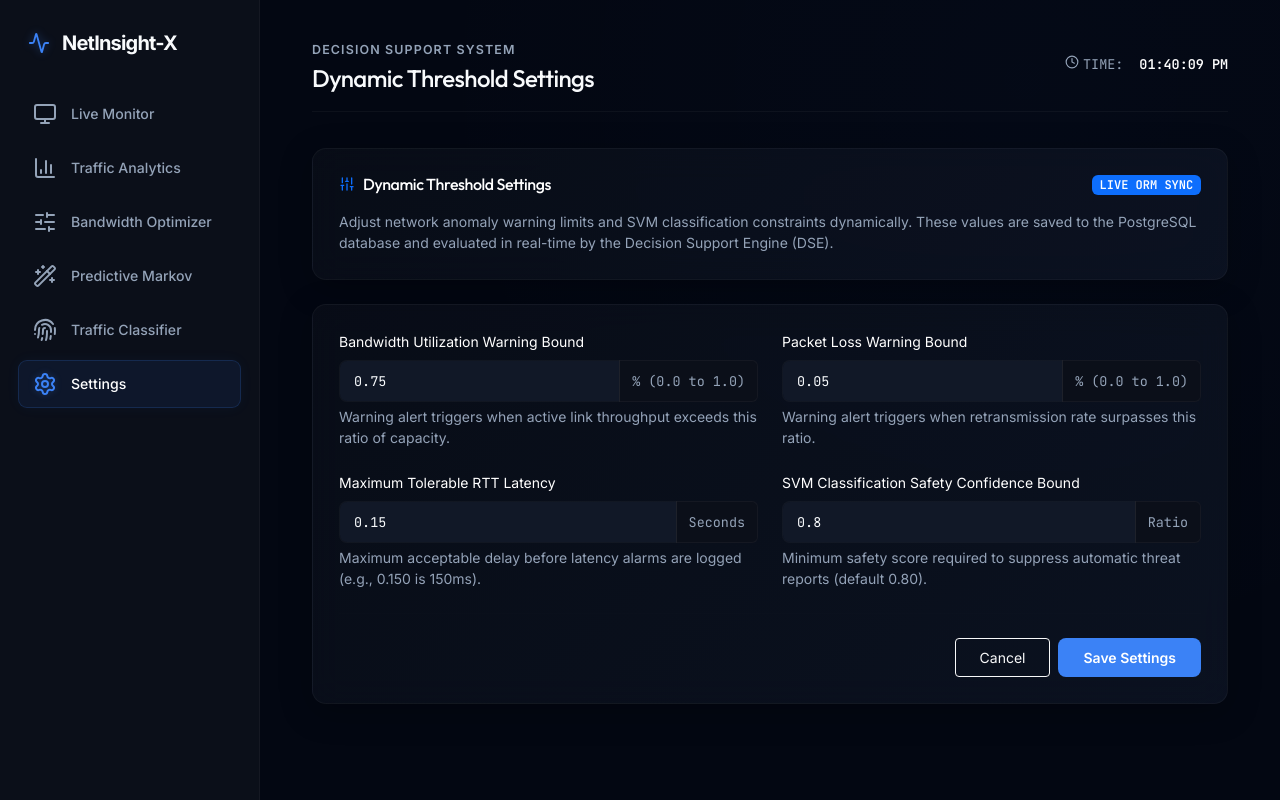
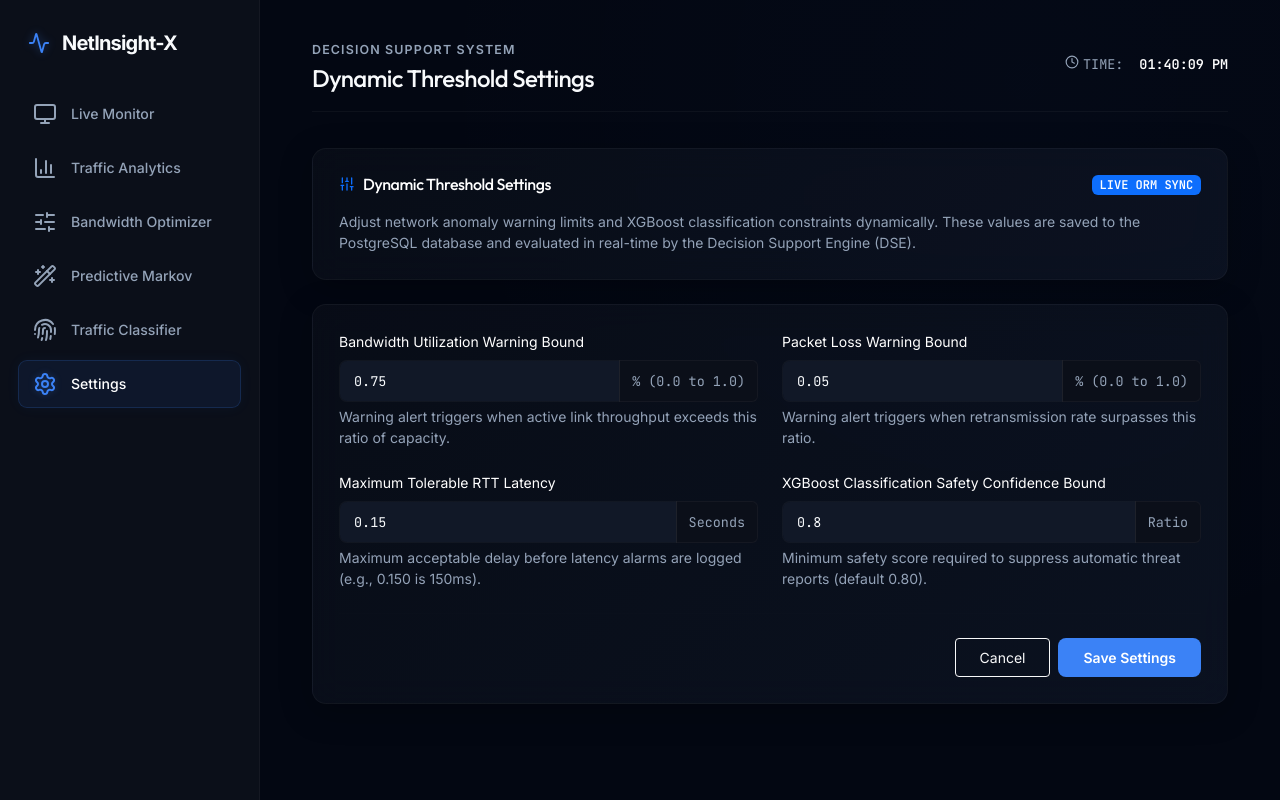
Before and after one commit to raghuramch028/NetInsight-X, a Django app: page /settings/ in a window 1280 px wide. Run offline with Django 4.2, Linux system fonts and the light colour scheme; data comes from the database, SQL or seed files in the repository; some libraries are stand-ins or nearby versions.

Commit message:
chore: systematically clean up remaining user-facing references to SVM to refer to XGBoost

```diff
--- a/netinsight/dashboard/templates/dashboard/settings.html
+++ b/netinsight/dashboard/templates/dashboard/settings.html
@@ -11,7 +11,7 @@
         <span class="badge bg-primary font-mono" style="font-size: 0.75rem;">LIVE ORM SYNC</span>
     </div>
     <p class="text-secondary small mb-0">
-        Adjust network anomaly warning limits and SVM classification constraints dynamically. These values are saved to the PostgreSQL database and evaluated in real-time by the Decision Support Engine (DSE).
+        Adjust network anomaly warning limits and XGBoost classification constraints dynamically. These values are saved to the PostgreSQL database and evaluated in real-time by the Decision Support Engine (DSE).
     </p>
 </div>
 
@@ -49,9 +49,9 @@
                 <div class="form-text text-secondary small mt-1">Maximum acceptable delay before latency alarms are logged (e.g., 0.150 is 150ms).</div>
             </div>
 
-            <!-- SVM Confidence Threshold -->
+            <!-- XGBoost Confidence Threshold -->
             <div class="col-md-6">
-                <label class="form-label text-white small font-bold d-block mb-2">SVM Classification Safety Confidence Bound</label>
+                <label class="form-label text-white small font-bold d-block mb-2">XGBoost Classification Safety Confidence Bound</label>
                 <div class="input-group">
                     <input type="number" step="0.01" class="form-control bg-dark bg-opacity-25 border-secondary text-white font-mono" name="svm_confidence_threshold" value="{{ settings.svm_confidence_threshold }}" min="0" max="1">
                     <span class="input-group-text bg-secondary border-secondary text-secondary small font-mono">Ratio</span>
--- a/netinsight/dashboard/views.py
+++ b/netinsight/dashboard/views.py
@@ -661,7 +661,7 @@ def reports_pdf_download(request):
         story.append(Spacer(1, 20))
 
         # 3. Threat History Audit
-        story.append(Paragraph("<b>3. Security Incidents Logs (SVM Threat Classification)</b>", styles["Heading2"]))
+        story.append(Paragraph("<b>3. Security Incidents Logs (XGBoost Threat Classification)</b>", styles["Heading2"]))
         threats = ThreatHistory.objects.all().order_by("-timestamp")[:10]
         threat_data = [["Timestamp", "Source Host", "Threat Classified", "Severity Level"]]
         for t in threats:
```
Also changed, not shown: netinsight/prediction/hmm.py (+4 -4 lines).
